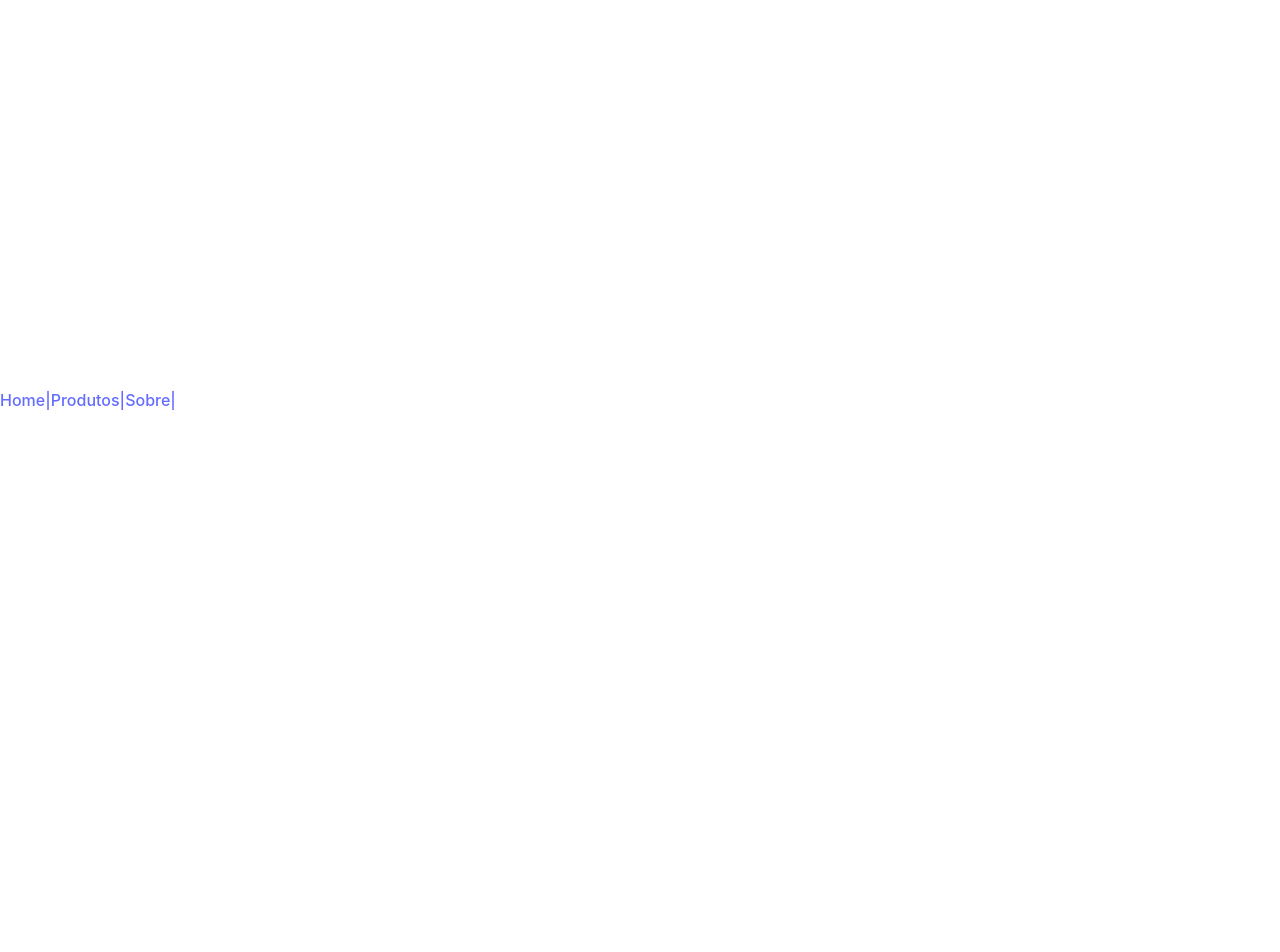
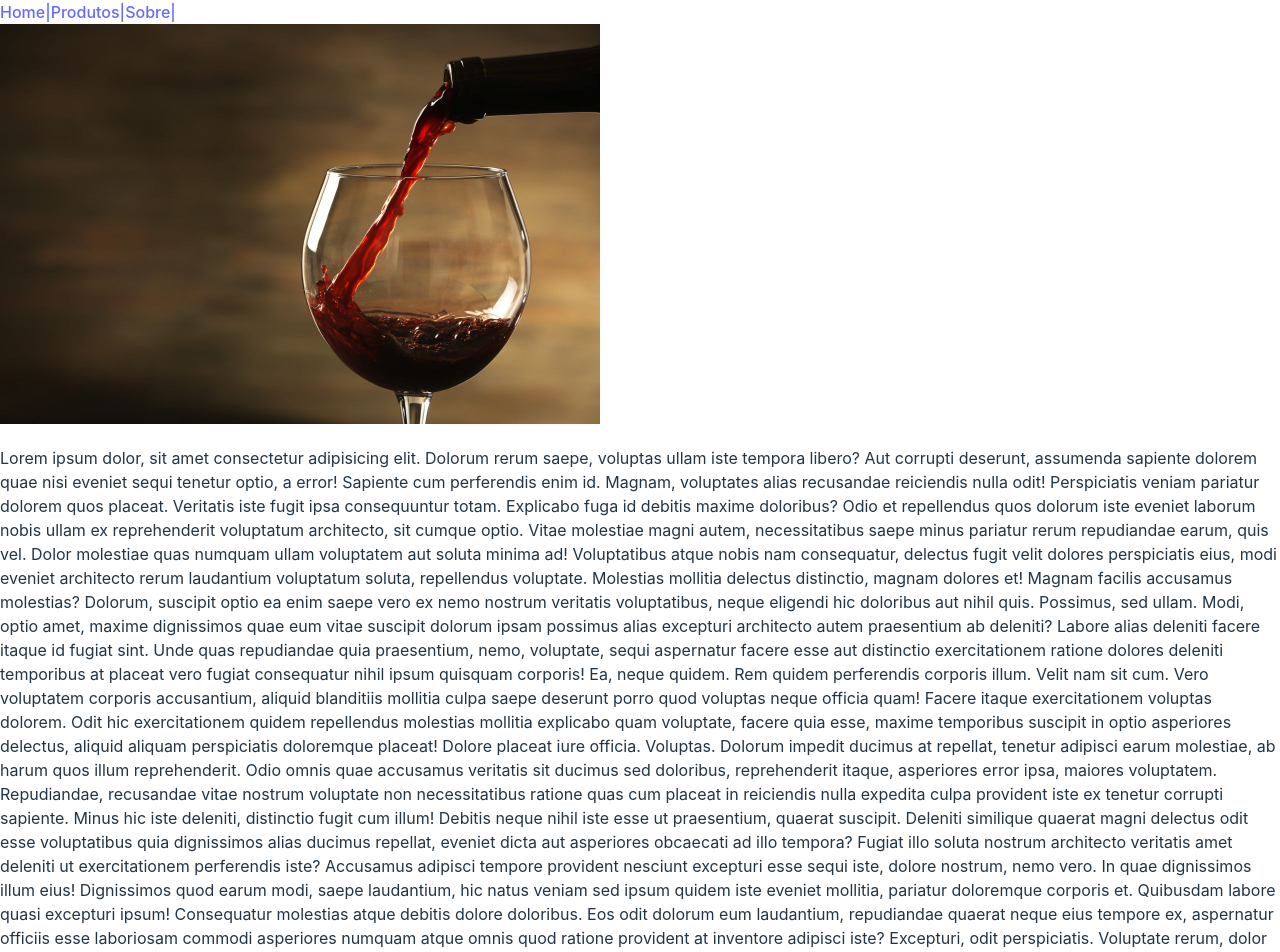
Before and after one commit to Gab0502/cp4_web_dev_react, a React (Vite) app: page /Sobre in a window 1280 px wide. Shown: the top 952 px of the page. Before the commit the page ends 800 px from the top, so only its background shows below. Built offline with nearby package versions, Linux system fonts and the light colour scheme.

Commit message:
Ajuste no nav e criação do sobre

```diff
--- a/src/Nav.jsx
+++ b/src/Nav.jsx
@@ -4,7 +4,7 @@ import {NavLink} from 'react-router-dom'
 function Nav(){
     return(
         <>
-        <NavLink to="/">Home|</NavLink>
+        <NavLink to="/Home">Home|</NavLink>
         <NavLink to="/Produtos">Produtos|</NavLink>
         <NavLink to="/Sobre">Sobre|</NavLink>
         </>
--- a/src/Sobre.jsx
+++ b/src/Sobre.jsx
@@ -1,8 +1,30 @@
 import {} from 'react'
+import imgvinho from './images/vinho.jpg'
 
 function Sobre(){
     return(
         <>
+        <div><img src = {imgvinho} alt="vinho" width = "600px" heigth = "400px"/></div>
+        <p>Lorem ipsum dolor, sit amet consectetur adipisicing elit. Dolorum rerum saepe, voluptas ullam iste tempora libero? Aut corrupti deserunt, assumenda sapiente dolorem quae nisi eveniet sequi tenetur optio, a error!
+        Sapiente cum perferendis enim id. Magnam, voluptates alias recusandae reiciendis nulla odit! Perspiciatis veniam pariatur dolorem quos placeat. Veritatis iste fugit ipsa consequuntur totam. Explicabo fuga id debitis maxime doloribus?
+        Odio et repellendus quos dolorum iste eveniet laborum nobis ullam ex reprehenderit voluptatum architecto, sit cumque optio. Vitae molestiae magni autem, necessitatibus saepe minus pariatur rerum repudiandae earum, quis vel.
+        Dolor molestiae quas numquam ullam voluptatem aut soluta minima ad! Voluptatibus atque nobis nam consequatur, delectus fugit velit dolores perspiciatis eius, modi eveniet architecto rerum laudantium voluptatum soluta, repellendus voluptate.
+        Molestias mollitia delectus distinctio, magnam dolores et! Magnam facilis accusamus molestias? Dolorum, suscipit optio ea enim saepe vero ex nemo nostrum veritatis voluptatibus, neque eligendi hic doloribus aut nihil quis.
+        Possimus, sed ullam. Modi, optio amet, maxime dignissimos quae eum vitae suscipit dolorum ipsam possimus alias excepturi architecto autem praesentium ab deleniti? Labore alias deleniti facere itaque id fugiat sint.
+        Unde quas repudiandae quia praesentium, nemo, voluptate, sequi aspernatur facere esse aut distinctio exercitationem ratione dolores deleniti temporibus at placeat vero fugiat consequatur nihil ipsum quisquam corporis! Ea, neque quidem.
+        Rem quidem perferendis corporis illum. Velit nam sit cum. Vero voluptatem corporis accusantium, aliquid blanditiis mollitia culpa saepe deserunt porro quod voluptas neque officia quam! Facere itaque exercitationem voluptas dolorem.
+        Odit hic exercitationem quidem repellendus molestias mollitia explicabo quam voluptate, facere quia esse, maxime temporibus suscipit in optio asperiores delectus, aliquid aliquam perspiciatis doloremque placeat! Dolore placeat iure officia. Voluptas.
+        Dolorum impedit ducimus at repellat, tenetur adipisci earum molestiae, ab harum quos illum reprehenderit. Odio omnis quae accusamus veritatis sit ducimus sed doloribus, reprehenderit itaque, asperiores error ipsa, maiores voluptatem.
+        Repudiandae, recusandae vitae nostrum voluptate non necessitatibus ratione quas cum placeat in reiciendis nulla expedita culpa provident iste ex tenetur corrupti sapiente. Minus hic iste deleniti, distinctio fugit cum illum!
+        Debitis neque nihil iste esse ut praesentium, quaerat suscipit. Deleniti similique quaerat magni delectus odit esse voluptatibus quia dignissimos alias ducimus repellat, eveniet dicta aut asperiores obcaecati ad illo tempora?
+        Fugiat illo soluta nostrum architecto veritatis amet deleniti ut exercitationem perferendis iste? Accusamus adipisci tempore provident nesciunt excepturi esse sequi iste, dolore nostrum, nemo vero. In quae dignissimos illum eius!
+        Dignissimos quod earum modi, saepe laudantium, hic natus veniam sed ipsum quidem iste eveniet mollitia, pariatur doloremque corporis et. Quibusdam labore quasi excepturi ipsum! Consequatur molestias atque debitis dolore doloribus.
+        Eos odit dolorum eum laudantium, repudiandae quaerat neque eius tempore ex, aspernatur officiis esse laboriosam commodi asperiores numquam atque omnis quod ratione provident at inventore adipisci iste? Excepturi, odit perspiciatis.
+        Voluptate rerum, dolor ad voluptatem est odio at ratione. Eos rerum suscipit delectus amet dignissimos fuga incidunt in sunt corrupti reprehenderit sapiente sit magnam nulla ipsa, perferendis molestias eaque facilis.
+        Officiis at repellendus aperiam quis id, voluptatem iusto dolorem cum? Incidunt distinctio deleniti possimus, porro debitis dignissimos rem odit quod nihil animi itaque ipsam explicabo dolore eum non sunt iste!
+        Repellendus vero architecto, natus sapiente maiores ad repellat iste similique dolorum aut nemo, quasi animi, beatae dolores temporibus inventore sunt soluta maxime fugiat aperiam dignissimos voluptatem ea! Error, molestias laborum!
+        Vitae a, distinctio perspiciatis quod assumenda minima ducimus dicta eveniet fuga cumque harum exercitationem, obcaecati placeat dignissimos adipisci? Consectetur repellat iusto temporibus voluptates enim harum! Deleniti, expedita at. Cum, magnam?
+        Alias eligendi saepe suscipit ipsam. Odit cumque reiciendis optio nesciunt rem ea excepturi deserunt esse dicta explicabo, odio dolorem nobis ullam eaque quasi provident, sit omnis tempora? Incidunt, dicta corrupti.</p>
         </>
     )
 }
```
Also changed, not shown: src/images/vinho.jpg (added).
